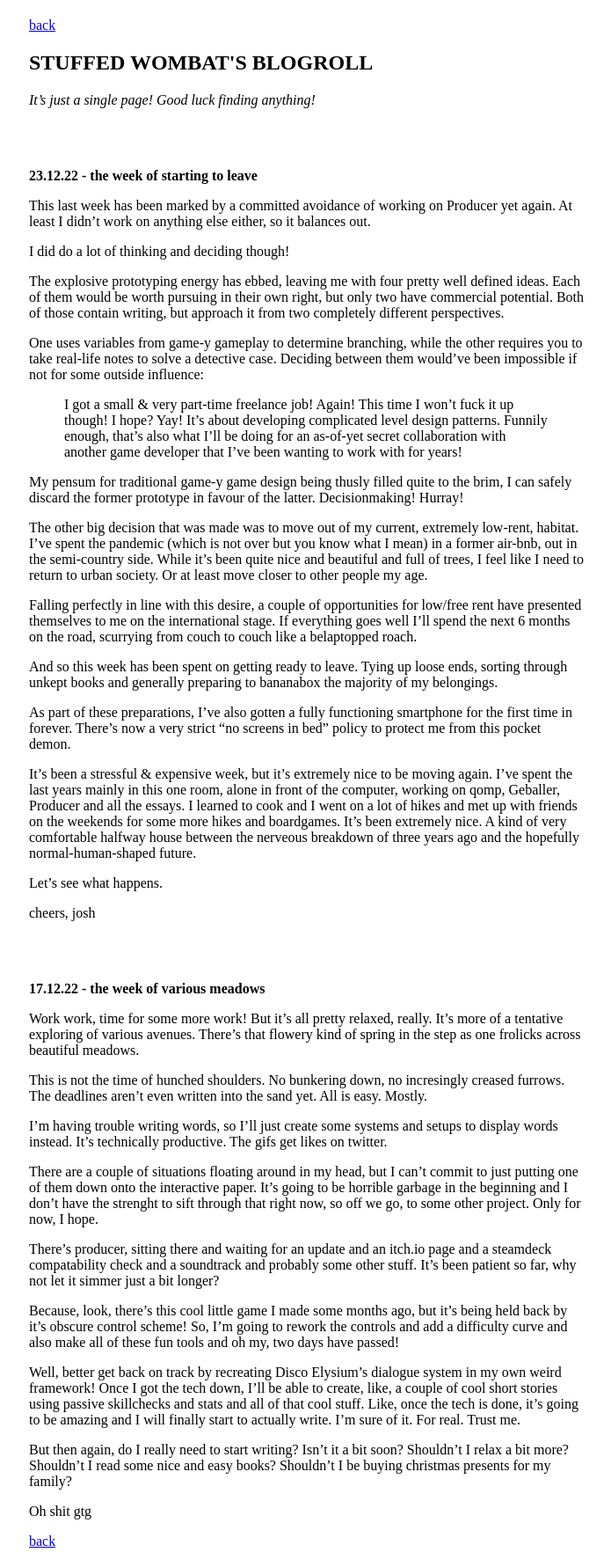
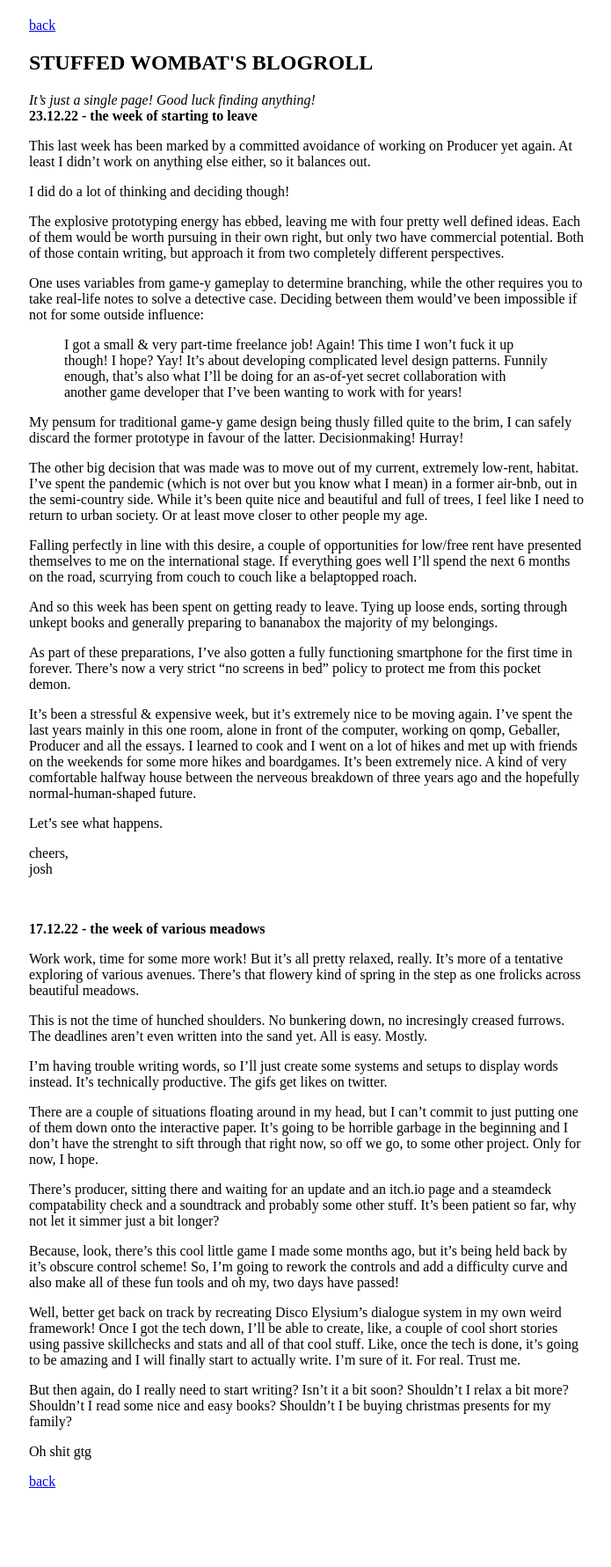
Before and after one commit to stuffedwombat/stuffedwombat.github.io, a Jekyll site: the page built from blogroll.md, in a window 1280 px wide. Shown: the whole page at 88% size, without its empty margins (291-986 px from the left). Built offline with Jekyll 4.4.1, drawn with Linux system fonts in a browser that asks for light colours; our own code applies the rules of GitHub Pages for plain Markdown files; comment, search, counter and statistics services are not loaded; after the commit the page ends 1713 px from its top, so only the background shows below that.

Commit message:
Update blogroll.md

```diff
--- a/blogroll.md
+++ b/blogroll.md
@@ -1,9 +1,7 @@
 [back](index)
 <h2>STUFFED WOMBAT'S BLOGROLL</h2>
 <i>It's just a single page! Good luck finding anything!</i>
-
-<br><br>
-
+<br>
 **23.12.22 - the week of starting to leave**
 
 This last week has been marked by a committed avoidance of working on Producer yet again. At least I didn't work on anything else either, so it balances out.
@@ -31,11 +29,10 @@ It's been a stressful & expensive week, but it's extremely nice to be moving aga
 
 Let's see what happens.
 
-cheers,
+cheers,<br>
 josh
 
-
-<br><br>
+<br>
 
 **17.12.22 - the week of various meadows**
 
```
